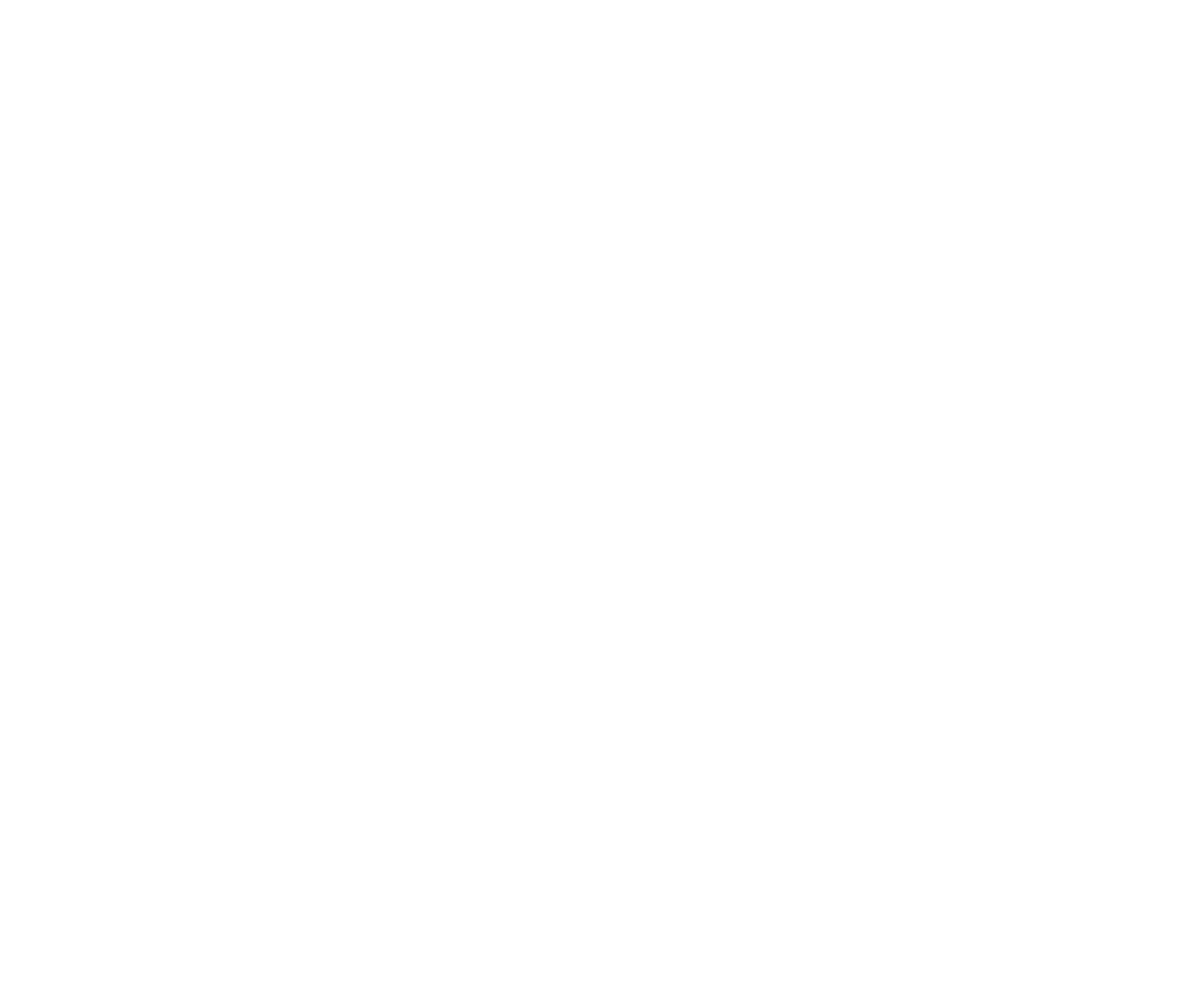
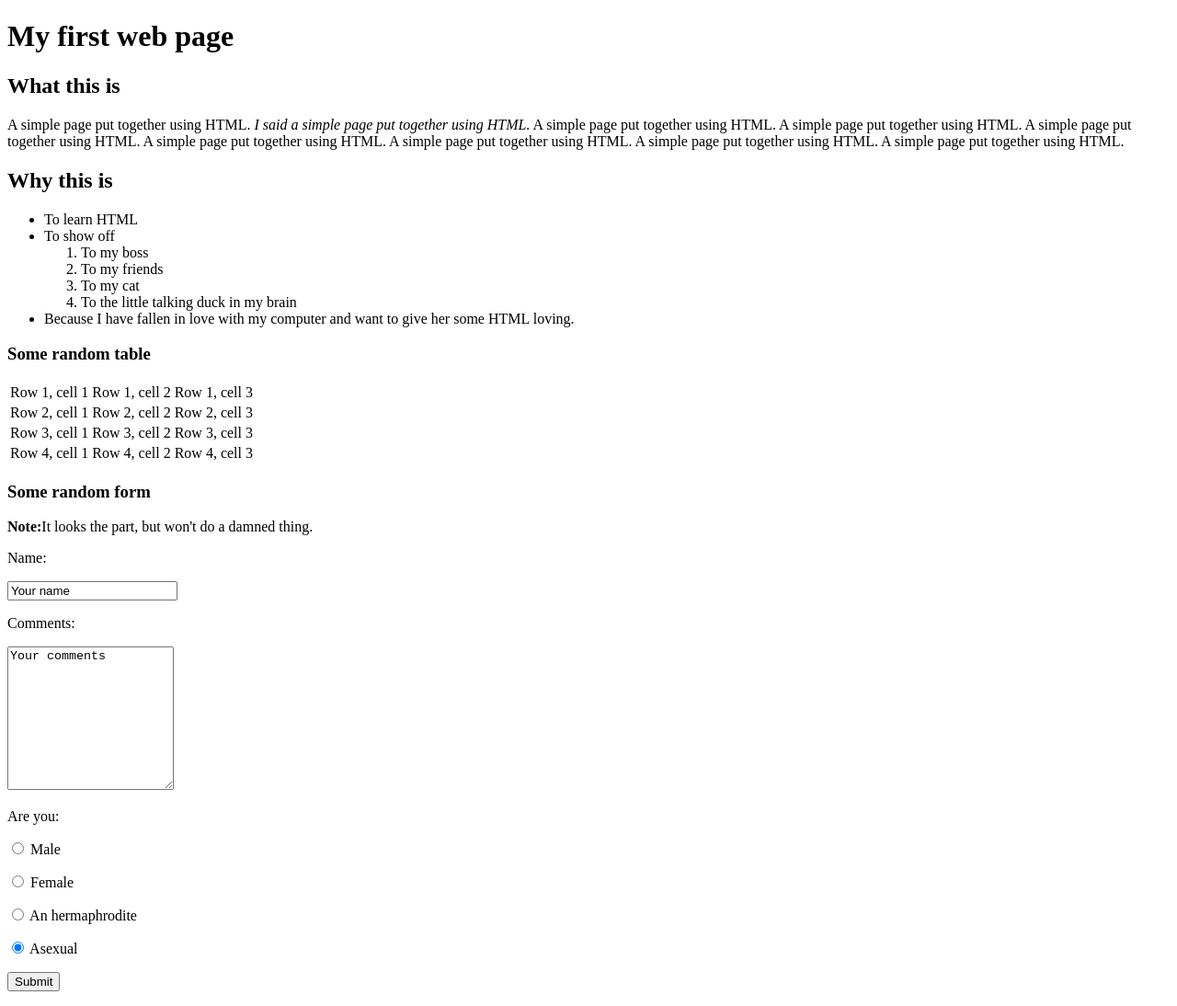
Before and after one commit to kathharding/sample-website, a plain HTML site: page index.html in a window 1280 px wide. Shown: the whole page at 92% size. Before the commit the page ends 800 px from the top, so only its background shows below. Drawn offline with Linux system fonts and the light colour scheme.

Commit message:
Included html text from other index.html not included in file on the github

```diff
--- a/index.html
+++ b/index.html
@@ -1,9 +1,74 @@
 <!DOCTYPE html>
 <html>
 <head>
-	<title></title>
+	<meta charset="utf-8">
+	<title>My first web page</title>
 </head>
 <body>
+	<h1>My first web page</h1>
+
+	<h2>What this is</h2>
+	<p>A simple page put together using HTML. <em>I said a simple page put together using HTML.</em> A simple page put together using HTML. A simple page put together using HTML. A simple page put together using HTML. A simple page put together using HTML. A simple page put together using HTML. A simple page put together using HTML. A simple page put together using HTML.</p>
+
+	<h2>Why this is</h2>
+	<ul>
+		<li>To learn HTML</li>
+		<li> To show off
+			<ol>
+				<li>To my boss</li>
+				<li>To my friends</li>
+				<li>To my cat</li>
+				<li>To the little talking duck in my brain</li>
+			</ol>
+		</li>
+		<li>Because I have fallen in love with my computer and want to give her some HTML loving.</li>
+	</ul>
+
+	<h3>Some random table</h3>
+	<table>
+		<tr>
+			<td>Row 1, cell 1</td>
+			<td>Row 1, cell 2</td>
+			<td>Row 1, cell 3</td>
+		</tr>
+		<tr>
+			<td>Row 2, cell 1</td>
+			<td>Row 2, cell 2</td>
+			<td>Row 2, cell 3</td>
+		</tr>
+		<tr>
+			<td>Row 3, cell 1</td>
+			<td>Row 3, cell 2</td>
+			<td>Row 3, cell 3</td>
+		</tr>
+		<tr>
+			<td>Row 4, cell 1</td>
+			<td>Row 4, cell 2</td>
+			<td>Row 4, cell 3</td>
+		</tr>
+	</table>
+
+	<h3>Some random form</h3>
+	<p><strong>Note:</strong>It looks the part, but won't do a damned thing.</p>
+
+	<form action="somescript.php" method="post">
+
+	<p>Name:</p>
+	<p><input name="name" value="Your name"></p>
+
+	<p>Comments: </p>
+	<p><textarea rows="10" cols="20" name="comments">Your comments</textarea></p>
+
+	<p>Are you:</p>
+	<p><input type="radio" name="areyou" value="male"> Male</p>
+	<p><input type="radio" name="areyou" value="female"> Female</p>
+	<p><input type="radio" name="areyou" value="hermaphrodite"> An hermaphrodite</p>
+	<p><input type="radio" name="areyou" value="asexual" checked> Asexual</p>
+
+	<p><input type="submit"></p>
+
+	</form>
+
 
 </body>
 </html>
```
